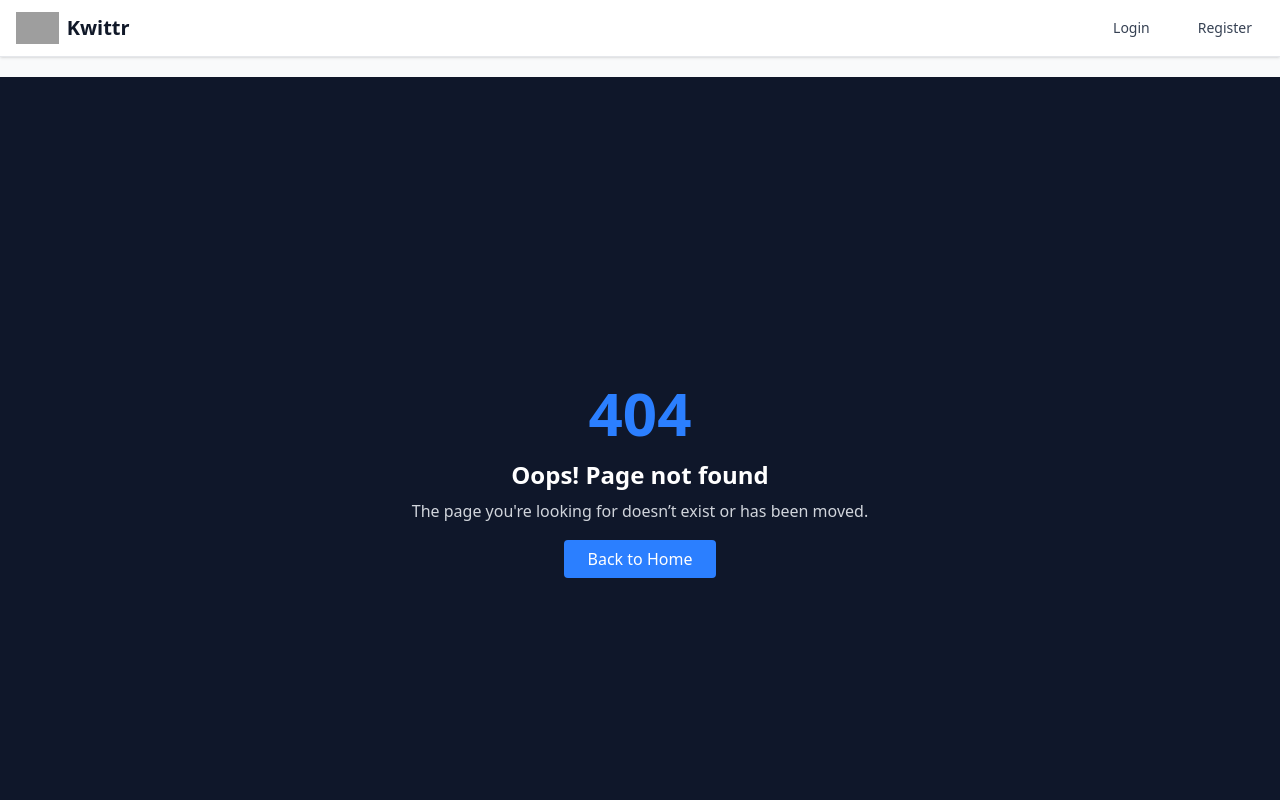
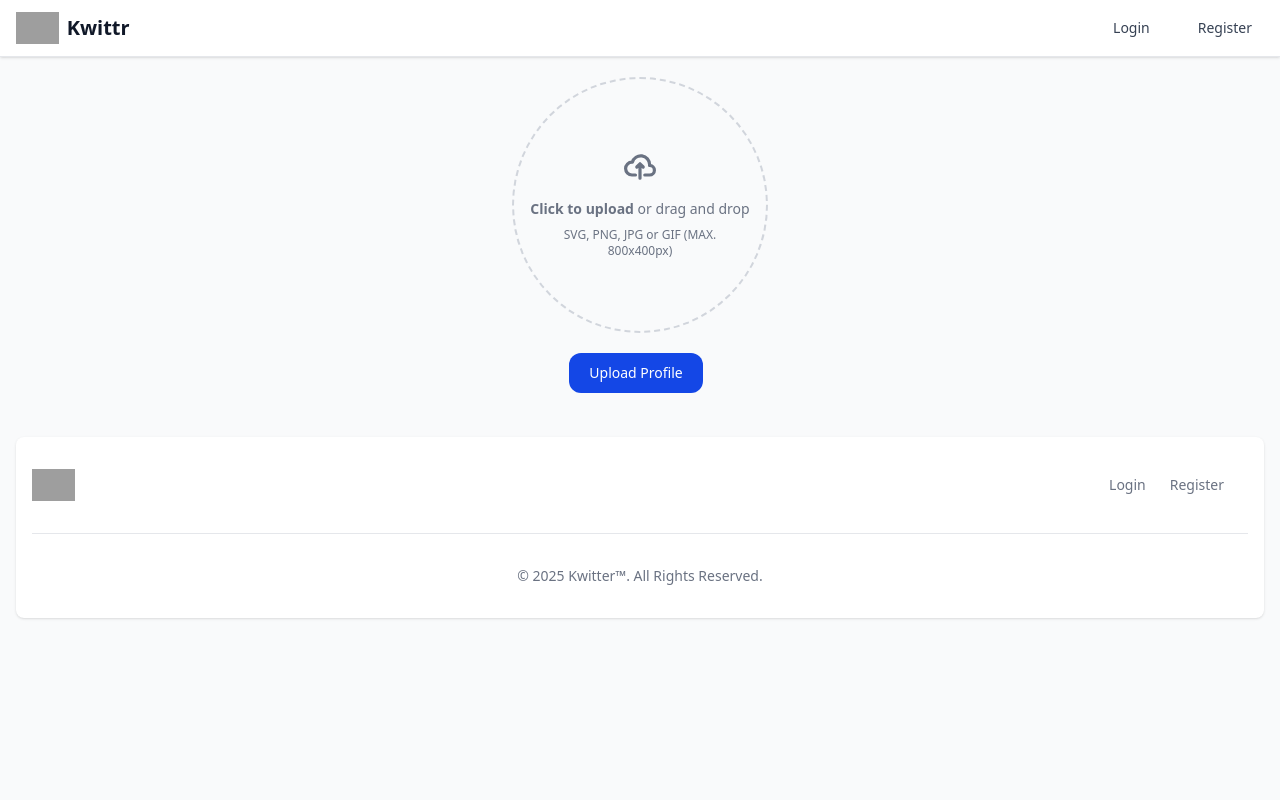
Before and after one commit to mohamednagy54/social-media, a React (Vite) app: page /edit-profile in a window 1280 px wide. Before the commit this address had no page. Shown: the top 800 px of the page. Built offline with nearby package versions, Linux system fonts and the light colour scheme; grey boxes are pictures that could not be loaded.

Commit message:
added edit profile image feature

```diff
--- a/src/App.jsx
+++ b/src/App.jsx
@@ -9,6 +9,8 @@ import NotFoundPage from './pages/NotFoundPage'
 import { Toaster } from 'react-hot-toast'
 import ProtectedRoute from './pages/ProtectedRoute'
 import SinglePost from './pages/SinglePost/SinglePost'
+import { UserProvider } from './context/UserContext'
+import EditProfile from './pages/EditProfilePage/EditProfile'
 
 const App = () => {
   const routes = createBrowserRouter([
@@ -27,6 +29,7 @@ const App = () => {
         { path: '/login', element: <Login /> },
         { path: '/register', element: <Register /> },
         { path: '/posts/:id', element: <SinglePost /> },
+        { path: '/edit-profile', element: <EditProfile /> },
 
         { path: '*', element: <NotFoundPage /> },
       ],
@@ -35,8 +38,10 @@ const App = () => {
 
   return (
     <>
-      <RouterProvider router={routes} />
-      <Toaster position="top-right" />
+      <UserProvider>
+        <RouterProvider router={routes} />
+        <Toaster position="top-right" />
+      </UserProvider>
     </>
   )
 }
--- /dev/null
+++ b/src/components/CreatePost.jsx
@@ -0,0 +1,33 @@
+
+
+
+
+const CreatePost = () => {
+
+
+  return (
+    <div className="bg-gray-900 border border-gray-700 rounded-lg p-4 shadow-md mb-6 w-1/2 mx-auto">
+      <h2 className="text-white text-lg font-semibold mb-3">
+        Create a New Post
+      </h2>
+      <form className="flex flex-col gap-3">
+        <textarea
+          placeholder="What's on your mind?"
+          rows="3"
+          className="w-full px-3 py-2 bg-gray-800 text-white rounded-lg border border-gray-700 focus:outline-none focus:border-blue-500"
+        ></textarea>
+
+        <input type="file" accept="image/*" className="text-gray-400 text-sm" />
+
+        <button
+          type="submit"
+          className="self-end bg-blue-600 hover:bg-blue-700 text-white px-4 py-2 rounded-lg transition"
+        >
+          Post
+        </button>
+      </form>
+    </div>
+  )
+}
+
+export default CreatePost
--- a/src/components/Navbar.jsx
+++ b/src/components/Navbar.jsx
@@ -1,40 +1,17 @@
-import axios from 'axios'
-import React, { useEffect, useState } from 'react'
+import { useContext, useEffect, useState } from 'react'
 import { Link, NavLink, useNavigate } from 'react-router-dom'
-
-const baseUrl = 'https://linked-posts.routemisr.com'
+import { UserContext } from '../context/UserContext'
+import defaultProfileImg from '../assets/default-profile-img.png'
+import { FiLogOut, FiMenu, FiX } from 'react-icons/fi'
 
 const Navbar = () => {
-  const [user, setUser] = useState(null)
+  const { user, setUser, getUser } = useContext(UserContext)
   const navigate = useNavigate()
+  const [menuOpen, setMenuOpen] = useState(false)
 
   useEffect(() => {
-    const token = localStorage.getItem('token')
-
-    if (!token) return
-
-    getUserData(token)
-  }, [navigate])
-
-  const getUserData = async (token) => {
-    try {
-      const response = await axios.get(`${baseUrl}/users/profile-data`, {
-        headers: {
-          token: token,
-        },
-      })
-
-      const userData = response.data.user
-
-      setUser({
-        name: userData.name,
-        img: userData.photo,
-      })
-    } catch (error) {
-      console.error('Error fetching user data:', error)
-      setUser(null)
-    }
-  }
+    getUser()
+  }, [])
 
   const handleLogout = () => {
     localStorage.removeItem('token')
@@ -45,34 +22,61 @@ const Navbar = () => {
   return (
     <nav className="bg-white dark:bg-gray-800 border-b border-gray-200 dark:border-gray-700 shadow-sm">
       <div className="max-w-7xl mx-auto px-4 py-3 flex items-center justify-between">
+
+
         <Link to="/" className="flex items-center gap-2">
           <img
             src="https://flowbite.com/docs/images/logo.svg"
             alt="Logo"
             className="h-8"
           />
-          <span className="text-xl font-semibold  text-gray-900 dark:text-white">
+          <span className="text-xl font-semibold text-gray-900 dark:text-white">
             Kwittr
           </span>
         </Link>
 
+
+        <button
+          onClick={() => setMenuOpen(!menuOpen)}
+          className="md:hidden text-gray-900 dark:text-white text-2xl"
+        >
+          {menuOpen ? <FiX /> : <FiMenu />}
+        </button>
+
+        <div className="hidden md:flex items-center gap-4">
           {user ? (
-          <div className="flex items-center gap-4">
+            <>
+              <ul className="flex items-center gap-6 text-sm font-medium">
+                <li>
+                  <NavLink
+                    to="/edit-profile"
+                    className={({ isActive }) =>
+                      `px-3 py-2 rounded-md transition ${
+                        isActive
+                          ? 'text-white bg-blue-600'
+                          : 'text-gray-700 hover:bg-gray-100 dark:text-gray-300 dark:hover:bg-gray-700'
+                      }`
+                    }
+                  >
+                    Edit Profile
+                  </NavLink>
+                </li>
+              </ul>
               <img
-              src={user.img}
+                src={user.photo ? user.photo : defaultProfileImg}
                 alt="user img"
-              className="w-8 h-8 rounded-full object-cover bg-amber-800"
+                className="w-9 h-9 rounded-full bg-amber-800"
               />
               <p className="text-gray-900 dark:text-white font-medium">
                 Hello <span className="text-[14px]">{user.name}</span>
               </p>
               <button
                 onClick={handleLogout}
-              className="px-3 py-2 cursor-pointer rounded-md bg-red-500 text-white hover:bg-red-600 transition"
+                className="p-2 rounded-full bg-red-500 text-white hover:bg-red-600 transition"
               >
-              Logout
+                <FiLogOut size={20} />
               </button>
-          </div>
+            </>
           ) : (
             <ul className="flex items-center gap-6 text-sm font-medium">
               <li>
@@ -106,6 +110,50 @@ const Navbar = () => {
             </ul>
           )}
         </div>
+      </div>
+
+
+      {menuOpen && (
+        <div className="md:hidden px-4 pb-4 border-t border-gray-200 dark:border-gray-700">
+          {user ? (
+            <div className="flex flex-col gap-3 mt-3">
+              <NavLink
+                to="/edit-profile"
+                className="px-3 py-2 rounded-md text-gray-700 dark:text-gray-300 hover:bg-gray-100 dark:hover:bg-gray-700"
+                onClick={() => setMenuOpen(false)}
+              >
+                Edit Profile
+              </NavLink>
+              <button
+                onClick={() => {
+                  handleLogout()
+                  setMenuOpen(false)
+                }}
+                className="flex items-center gap-2 px-3 py-2 rounded-md bg-red-500 text-white hover:bg-red-600 transition"
+              >
+                <FiLogOut /> Logout
+              </button>
+            </div>
+          ) : (
+            <div className="flex flex-col gap-3 mt-3">
+              <NavLink
+                to="/login"
+                className="px-3 py-2 rounded-md text-gray-700 dark:text-gray-300 hover:bg-gray-100 dark:hover:bg-gray-700"
+                onClick={() => setMenuOpen(false)}
+              >
+                Login
+              </NavLink>
+              <NavLink
+                to="/register"
+                className="px-3 py-2 rounded-md text-gray-700 dark:text-gray-300 hover:bg-gray-100 dark:hover:bg-gray-700"
+                onClick={() => setMenuOpen(false)}
+              >
+                Register
+              </NavLink>
+            </div>
+          )}
+        </div>
+      )}
     </nav>
   )
 }
--- /dev/null
+++ b/src/context/UserContext.jsx
@@ -0,0 +1,39 @@
+import axios from 'axios'
+import { createContext, useState } from 'react'
+
+export const UserContext = createContext()
+
+export const UserProvider = ({ children }) => {
+  const [user, setUser] = useState(null)
+
+  async function getUser() {
+    try {
+      const token = localStorage.getItem('token')
+
+      if (token) {
+        const response = await axios.get(
+          'https://linked-posts.routemisr.com/users/profile-data',
+          {
+            headers: {
+              token: token,
+            },
+          }
+        )
+
+        if (response.data.message === 'success') {
+          setUser(response.data.user)
+        } else {
+          console.error('Failed to fetch user data:', response.data.message)
+        }
+      }
+    } catch (error) {
+      console.error('Error fetching user data:', error)
+    }
+  }
+
+  return (
+    <UserContext.Provider value={{ user, setUser,getUser }}>
+      {children}
+    </UserContext.Provider>
+  )
+}
--- /dev/null
+++ b/src/pages/EditProfilePage/EditProfile.jsx
@@ -0,0 +1,111 @@
+import axios from 'axios'
+import { useEffect, useState } from 'react'
+import { useForm } from 'react-hook-form'
+import toast from 'react-hot-toast'
+
+const EditProfile = () => {
+  let { register, handleSubmit, watch } = useForm()
+  const [preview, setPreview] = useState(null)
+
+  const photoFile = watch('photo')
+
+  useEffect(() => {
+    if (photoFile && photoFile.length > 0) {
+      const file = photoFile[0]
+      console.log(file)
+      if (file) {
+        setPreview(URL.createObjectURL(file))
+      }
+    }
+  }, [photoFile])
+
+  async function uploadProfileImg(data) {
+    console.log(data.photo)
+
+    try {
+      const formData = new FormData()
+      formData.append('photo', data.photo[0])
+      const response = await axios.put(
+        'https://linked-posts.routemisr.com/users/upload-photo',
+        formData,
+        {
+          headers: {
+            token: localStorage.getItem('token'),
+          },
+        }
+      )
+      if (response.data.message === 'success') {
+        toast.success('Profile image updated successfully')
+      } else {
+        toast.error('Failed to update profile image')
+      }
+
+      console.log(response)
+    } catch (error) {
+      console.log(error)
+      toast.error('Failed to upload profile image')
+    }
+  }
+
+  return (
+    <form onSubmit={handleSubmit(uploadProfileImg)}>
+      <div className="flex flex-col items-center justify-center w-full">
+        <label
+          htmlFor="dropzone-file"
+          className="flex flex-col items-center justify-center w-64 h-64 border-2 border-gray-300 border-dashed rounded-full cursor-pointer bg-gray-50 dark:hover:bg-gray-800 dark:bg-gray-700 hover:bg-gray-100 dark:border-gray-600 dark:hover:border-gray-500 dark:hover:bg-gray-600 overflow-hidden"
+        >
+          {preview ? (
+            <img
+              src={preview}
+              alt="Profile Preview"
+              className="w-full h-full object-fit rounded-full"
+            />
+          ) : (
+            <div className="flex flex-col items-center justify-center p-4 text-center">
+              <svg
+                className="w-8 h-8 mb-4 text-gray-500 dark:text-gray-400"
+                aria-hidden="true"
+                xmlns="http://www.w3.org/2000/svg"
+                fill="none"
+                viewBox="0 0 20 16"
+              >
+                <path
+                  stroke="currentColor"
+                  strokeLinecap="round"
+                  strokeLinejoin="round"
+                  strokeWidth="2"
+                  d="M13 13h3a3 3 0 0 0 0-6h-.025A5.56 5.56 0 0 0 16 6.5 5.5 5.5 0 0 0 5.207 5.021C5.137 5.017 5.071 5 5 5a4 4 0 0 0 0 8h2.167M10 15V6m0 0L8 8m2-2 2 2"
+                />
+              </svg>
+              <p className="mb-2 text-sm text-gray-500 dark:text-gray-400">
+                <span className="font-semibold">Click to upload</span> or drag
+                and drop
+              </p>
+              <p className="text-xs text-gray-500 dark:text-gray-400">
+                SVG, PNG, JPG or GIF (MAX. 800x400px)
+              </p>
+            </div>
+          )}
+          <input
+            id="dropzone-file"
+            {...register('photo')}
+            type="file"
+            className="hidden"
+            accept="image/*"
+          />
+        </label>
+      </div>
+
+      <div className="flex justify-center items-center mt-5">
+        <button
+          type="submit"
+          className="text-white   bg-blue-700 hover:bg-blue-800 focus:outline-none focus:ring-4 focus:ring-blue-300 font-medium rounded-xl text-sm px-5 py-2.5 text-center me-2 mb-2 dark:bg-blue-600 dark:hover:bg-blue-700 dark:focus:ring-blue-800"
+        >
+          Upload Profile
+        </button>
+      </div>
+    </form>
+  )
+}
+
+export default EditProfile
--- a/src/pages/HomePage/Home.jsx
+++ b/src/pages/HomePage/Home.jsx
@@ -6,8 +6,10 @@ import toast from 'react-hot-toast'
 import postImgDefault from '../../assets/default-post-bg.png'
 import profileImgDefault from '../../assets/default-profile-img.png'
 import Loader from '../../components/Loader'
+import CreatePost from '../../components/CreatePost'
 
 const baseUrl = 'https://linked-posts.routemisr.com'
+const sortByDateStr = '&sort=-createdAt'
 
 const Home = () => {
   const [posts, setPosts] = useState([])
@@ -22,11 +24,14 @@ const Home = () => {
 
   const getPosts = async (token) => {
     try {
-      const response = await axios.get(`${baseUrl}/posts?limit=50`, {
-        headers: {
-          token: token,
-        },
-      })
+      const response = await axios.get(
+        `${baseUrl}/posts?limit=50${sortByDateStr}`,
+        {
+          headers: {
+            token: token,
+          },
+        }
+      )
       if (response.data.message === 'success') {
         setPosts(response.data.posts)
       } else {
@@ -42,6 +47,7 @@ const Home = () => {
 
   return (
     <div className="min-h-screen bg-[#0e1629] text-white py-10 px-4">
+      {/* <CreatePost /> */}
       <div className="max-w-2xl mx-auto space-y-10">
         {loading ? (
           <Loader />
@@ -56,11 +62,9 @@ const Home = () => {
               comments,
             } = post
 
-            const {
-              content: commentContent,
-              createdAt: commentDate,
-              commentCreator: { commentName, commentPhoto },
-            } = comments[0]
+
+
+
 
             return (
               <div
@@ -104,37 +108,38 @@ const Home = () => {
                   <span>{post.comments.length} comments</span>
                 </div>
 
-                <div className="mt-4 border-t border-gray-700 pt-4">
-                  {post.comments.length > 0 && (
+                {comments.length > 0 && (
+                  <div className="mt-4 border-t border-gray-700 pt-4">
                     <div className="flex gap-3">
                       <img
                         src={
-                          commentPhoto?.includes('undefined') || !commentPhoto
+                          comments[0]?.commentCreator?.commentPhoto?.includes(
+                            'undefined'
+                          ) || !comments[0]?.commentCreator?.commentPhoto
                             ? profileImgDefault
-                            : commentPhoto
+                            : comments[0]?.commentCreator?.commentPhoto
                         }
-                        alt={commentName}
+                        alt={comments[0]?.commentCreator?.commentName}
                         className="w-9 h-9 rounded-full object-cover"
                       />
                       <div>
                         <div className="text-sm font-semibold">
-                          {commentName}
+                          {comments[0]?.commentCreator?.commentName}
                         </div>
                         <div className="text-xs text-slate-400 mb-1">
-                          {commentDate}
+                          {comments[0]?.createdAt}
                         </div>
                         <p className="text-sm text-slate-200">
-                          {commentContent}
+                          {comments[0]?.content}
                         </p>
                       </div>
                     </div>
-                  )}
-                </div>
+                  </div>
+                )}
               </div>
             )
           })
         )}
-
       </div>
     </div>
   )
```
Lines whose indentation alone changed are shown as unchanged.
